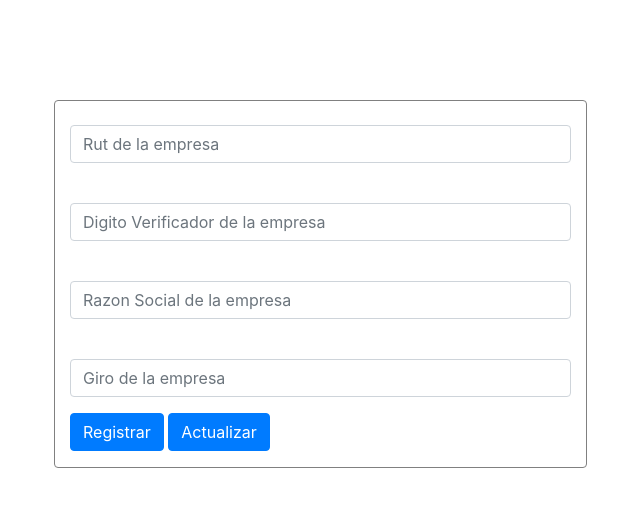
After one commit to Dalxiz/repitelramo, a PHP site: page /Presentacion/empresa/registrarEmpresaNicolas.php in a window 1280 px wide. The commit adds this page. Shown: the top 507 px of the page, without its empty margins (46-686 px from the left). Run offline with PHP 8.4, Linux system fonts and the light colour scheme.

Commit message:
creación de registrar y actualizar empresa

```diff
--- a/Persistencia/daoEmpresa.php
+++ b/Persistencia/daoEmpresa.php
@@ -9,7 +9,7 @@
 
             $conn->setAttribute(PDO::ATTR_ERRMODE, PDO::ERRMODE_EXCEPTION);
 
-            $query->$conn->prepare("INSERT INTO EMPRESA (RUTEMP,DVEMPRESA,RAZONSOCIALEMP,GIROEMP)
+            $query=$conn->prepare("INSERT INTO EMPRESA (RUTEMP,DVEMP,RAZONSOCIALEMP,GIROEMP)
                                  VALUES (?, ?, ?, ?)");
 
             $result = $query->execute([$newEmpresa->getRutEmp(),
@@ -37,7 +37,7 @@
 
             $conn->setAttribute(PDO::ATTR_ERRMODE, PDO::ERRMODE_EXCEPTION);
 
-            $queryUpdate = $conn->prepare("UPDATE EMPRESA SET dvEmp=:dvEmp, razonEmp=:razonEmp, giroEmp=:giroEmp
+            $queryUpdate = $conn->prepare("UPDATE EMPRESA SET dvEmp=:dvEmp, razonSocialEmp=:razonEmp, giroEmp=:giroEmp
                                          WHERE rutEmp=:rutEmp");
 
             $queryUpdate->bindValue("rutEmp", $newEmpresa->getRutEmp());
--- /dev/null
+++ b/Presentacion/empresa/registrarEmpresaNicolas.php
@@ -0,0 +1,56 @@
+<!DOCTYPE html>
+<html>
+<head>
+    <meta name="viewport" content="width=device-width, initial-scale=1; charset=UTF-8">
+    <link rel="stylesheet" href="https://cdn.jsdelivr.net/npm/bootstrap@4.6.0/dist/css/bootstrap.min.css" integrity="sha384-B0vP5xmATw1+K9KRQjQERJvTumQW0nPEzvF6L/Z6nronJ3oUOFUFpCjEUQouq2+l" crossorigin="anonymous">
+    <script src="https://code.jquery.com/jquery-3.5.1.slim.min.js" integrity="sha384-DfXdz2htPH0lsSSs5nCTpuj/zy4C+OGpamoFVy38MVBnE+IbbVYUew+OrCXaRkfj" crossorigin="anonymous"></script>
+    <script src="https://cdn.jsdelivr.net/npm/bootstrap@4.6.0/dist/js/bootstrap.bundle.min.js" integrity="sha384-Piv4xVNRyMGpqkS2by6br4gNJ7DXjqk09RmUpJ8jgGtD7zP9yug3goQfGII0yAns" crossorigin="anonymous"></script>
+
+    <style>
+        .formulario{
+            margin: 100px;
+            border: 1px solid grey;
+            border-radius: 4px;
+        }
+    </style>
+
+    <title>Registrar Empresa</title>
+
+
+</head>
+<body>
+
+<div class="col-lg-5 formulario">
+            <form action="../../Controlador/controladorEmpresa.php" method="POST">
+
+                <div class="form-group">
+                    <label for="txtRutEmpresa"></label>
+                    <input class="form-control" type="number" name="rutEmp" id="txtRutEmpresa" placeholder="Rut de la empresa">
+                </div>
+
+                <div class="form-group">
+                    <label for="txtDvEmpresa"></label>
+                    <input class="form-control" type="text" name="dvEmpresa" id="txtDvEmpresa" placeholder="Digito Verificador de la empresa">
+                </div>
+
+                <div class="form-group">
+                    <label for="txtRazonSocial"></label>
+                    <input class="form-control" type="text" name="razonSocial" id="txtRazonSocial" placeholder="Razon Social de la empresa">
+                </div>
+
+                <div class="form-group">
+                    <label for="txtGiroEmpresa"></label>
+                    <input class="form-control" type="text" name="giroEmpresa" id="txtGiroEmpresa" placeholder="Giro de la empresa">
+                </div>
+
+                <div class="form-group">
+                <button type="submit" name="registrar" class="btn btn-primary">Registrar</button>
+                <button type="submit" name="actualizar" class="btn btn-primary">Actualizar</button>
+                </div>
+
+            </form>
+
+       </div>
+
+</body>
+</html>
```
Also changed, not shown: Controlador/controladorEmpresa.php (+39 -0 lines).
